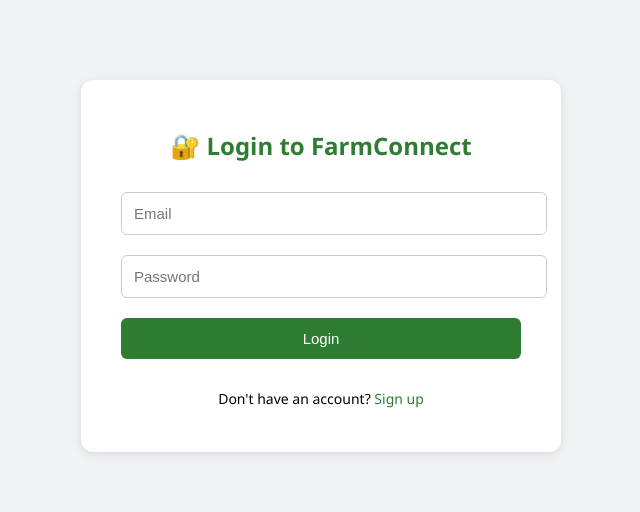
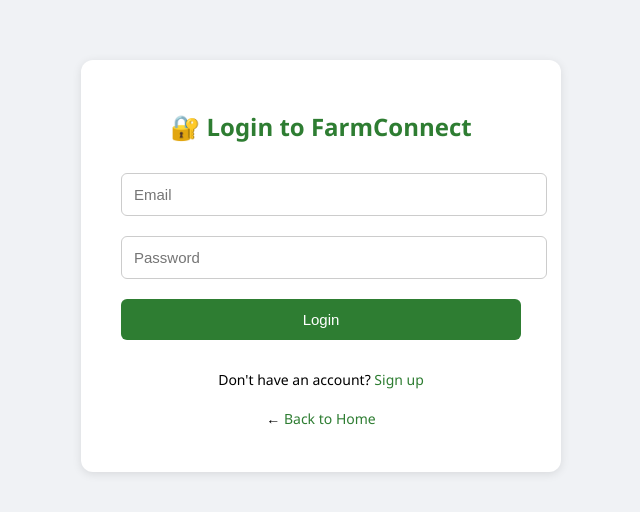
Before and after one commit to jayasree616/Farmconnect, a plain HTML site: page docs/login.html in a window 1280 px wide. Shown: the part 134-646 px from the top of the page, without its empty margins (319-959 px from the left). Drawn offline with Linux system fonts and the light colour scheme.

Commit message:
Initial commit

```diff
--- a/docs/login.html
+++ b/docs/login.html
@@ -15,6 +15,8 @@
     </form>
     <p id="loginMsg" class="msg"></p>
     <p class="switch-link">Don't have an account? <a href="signup.html">Sign up</a></p>
+    <p class="switch-link">← <a href="main.html">Back to Home</a></p>
+
   </div>
 
   <script src="script.js"></script>
```
